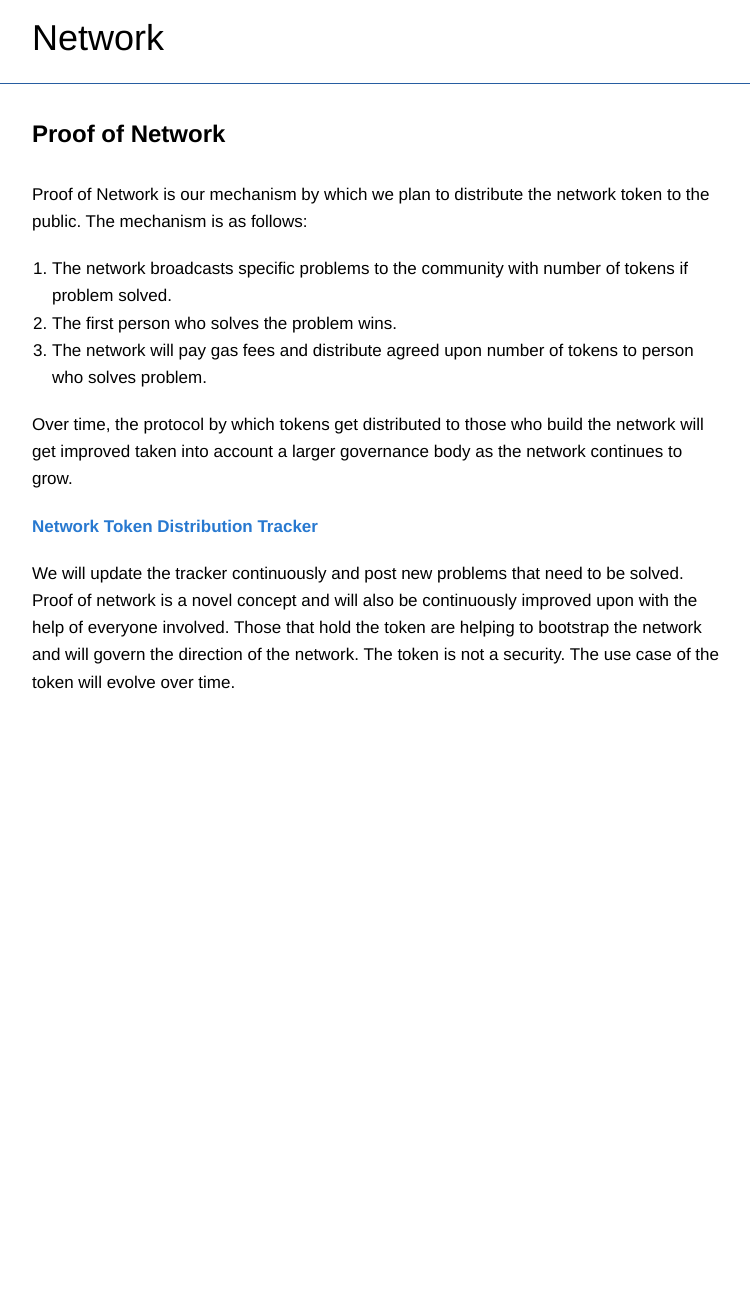
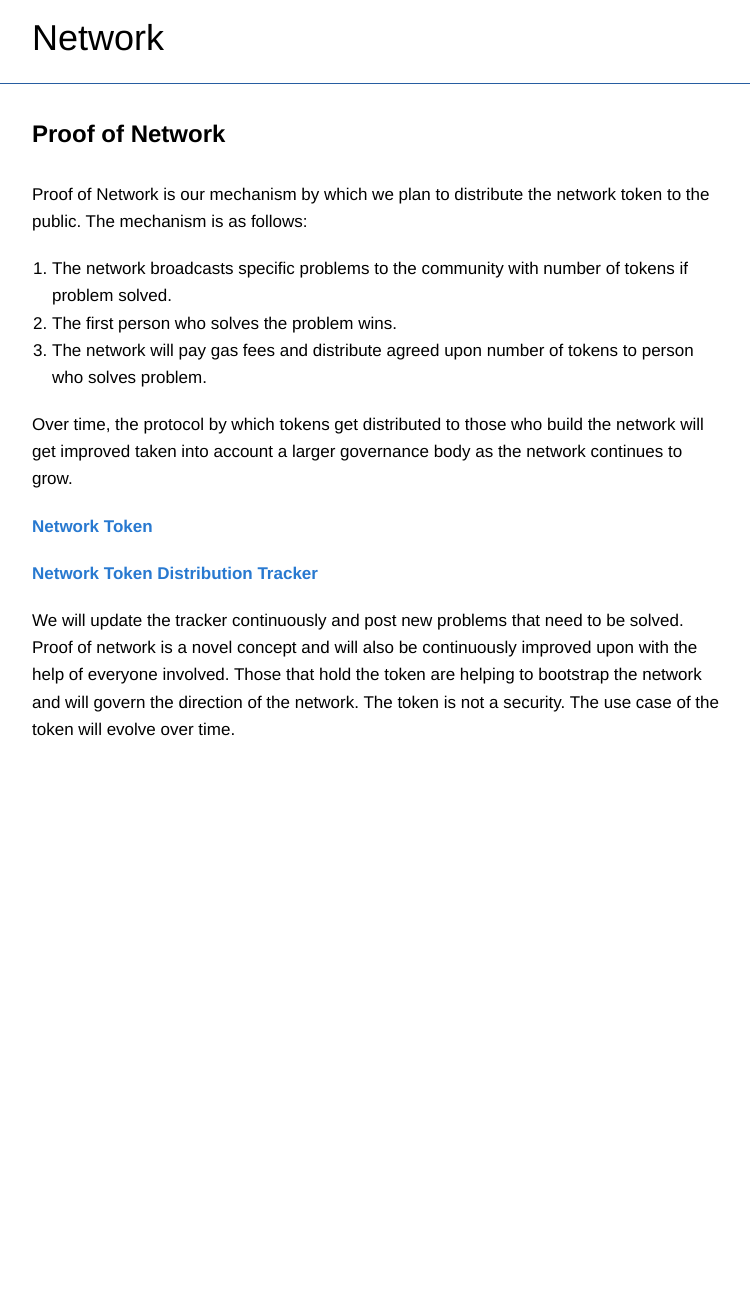
Before and after one commit to networkf/network.github.io, a Jekyll site: the page built from proofofnetwork.md, in a window 1280 px wide. Shown: the whole page, without its empty margins (243-993 px from the left). Built offline with Jekyll 4.4.1, drawn with Linux system fonts in a browser that asks for light colours; some web fonts are replaced; our own code applies the rules of GitHub Pages for plain Markdown files; the repository's description, which GitHub fills in, is left out; before the commit the page ends 1247 px from its top, so only the background shows below that.

Commit message:
Update proofofnetwork.md

```diff
--- a/proofofnetwork.md
+++ b/proofofnetwork.md
@@ -16,6 +16,8 @@ Proof of Network is our mechanism by which we plan to distribute the network tok
 
 Over time, the protocol by which tokens get distributed to those who build the network will get improved taken into account a larger governance body as the network continues to grow.
 
-[**Network Token Distribution Tracker**](/tracker)
+[**Network Token**](https://etherscan.io/token/0x7b5726F8261705f6B9e60094ef4427f8e2f29a44)
+
+[**Network Token Distribution Tracker**](https://docs.google.com/spreadsheets/d/1m9o-NVi9G2ksfayXTmo8XrTnp5_gyz4v4nxIQ5MIs8Y)
 
 We will update the tracker continuously and post new problems that need to be solved. Proof of network is a novel concept and will also be continuously improved upon with the help of everyone involved. Those that hold the token are helping to bootstrap the network and will govern the direction of the network. The token is  not a security. The use case of the token will evolve over time.
```
